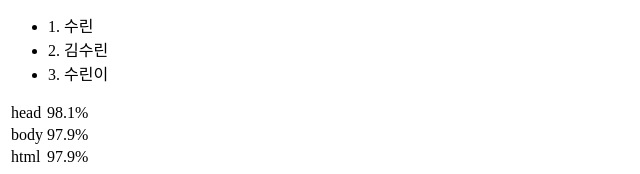
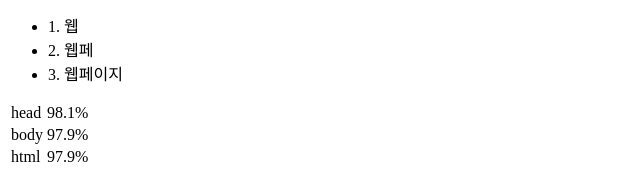
Before and after one commit to itsmexxrin/my-first-web-site, a plain HTML site: page index.html in a window 1280 px wide. Shown: the part 1116-1290 px from the top of the page, 0-640 px from the left. Drawn offline with Linux system fonts and the light colour scheme.

Commit message:
Update index.html

```diff
--- a/index.html
+++ b/index.html
@@ -2,7 +2,7 @@
 <!DOCTYPE html>
 <html>
 <head>
- <title>수린이 홈페이지</title>
+ <title>첫 홈페이지</title>
  <meta charset="utf-8">
 </head>
 <body>
@@ -36,9 +36,9 @@ Language for creating web pages and web application
 <li>3. JavaScript</li>
 </ul>
 <ul>
-<li>1. 수린</li>
-<li>2. 김수린</li>
-<li>3. 수린이</li>
+<li>1. 웹</li>
+<li>2. 웹페</li>
+<li>3. 웹페이지</li>
 </ul>
 <table>
   <tr>
```
